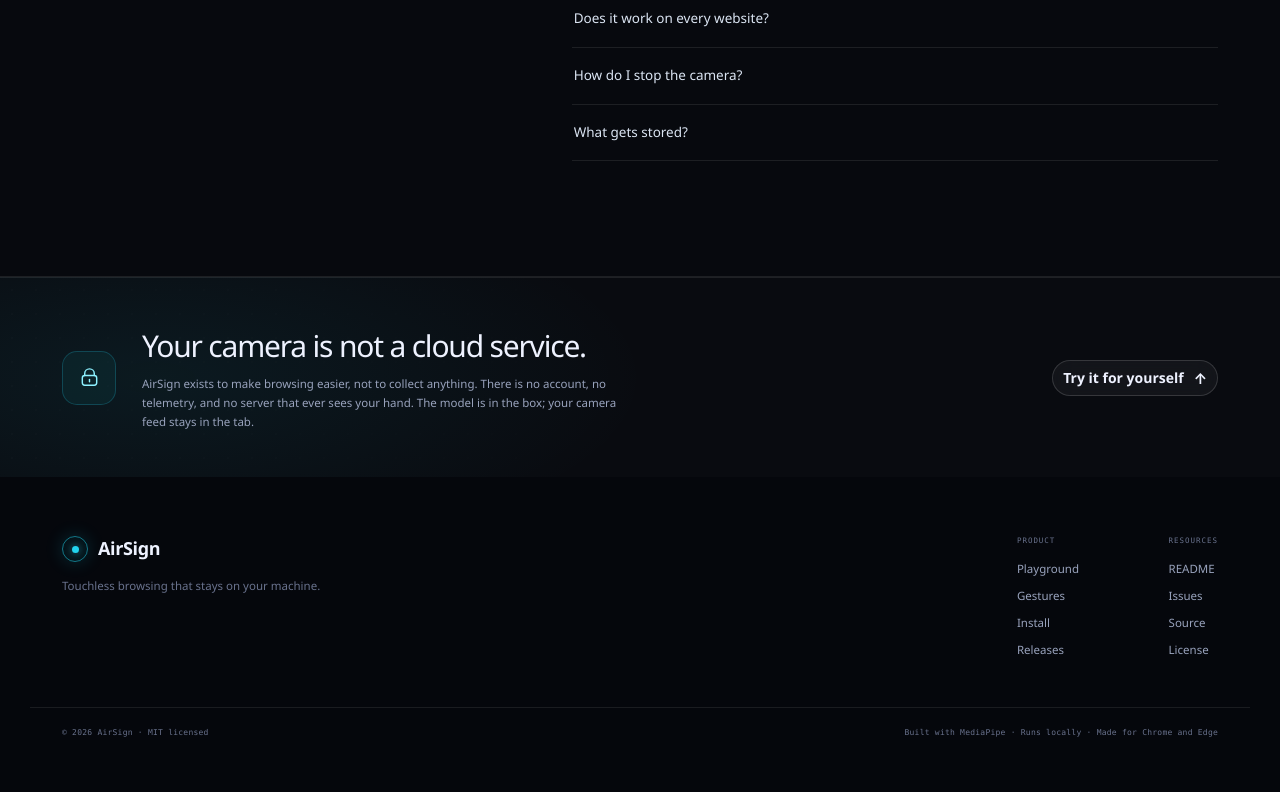
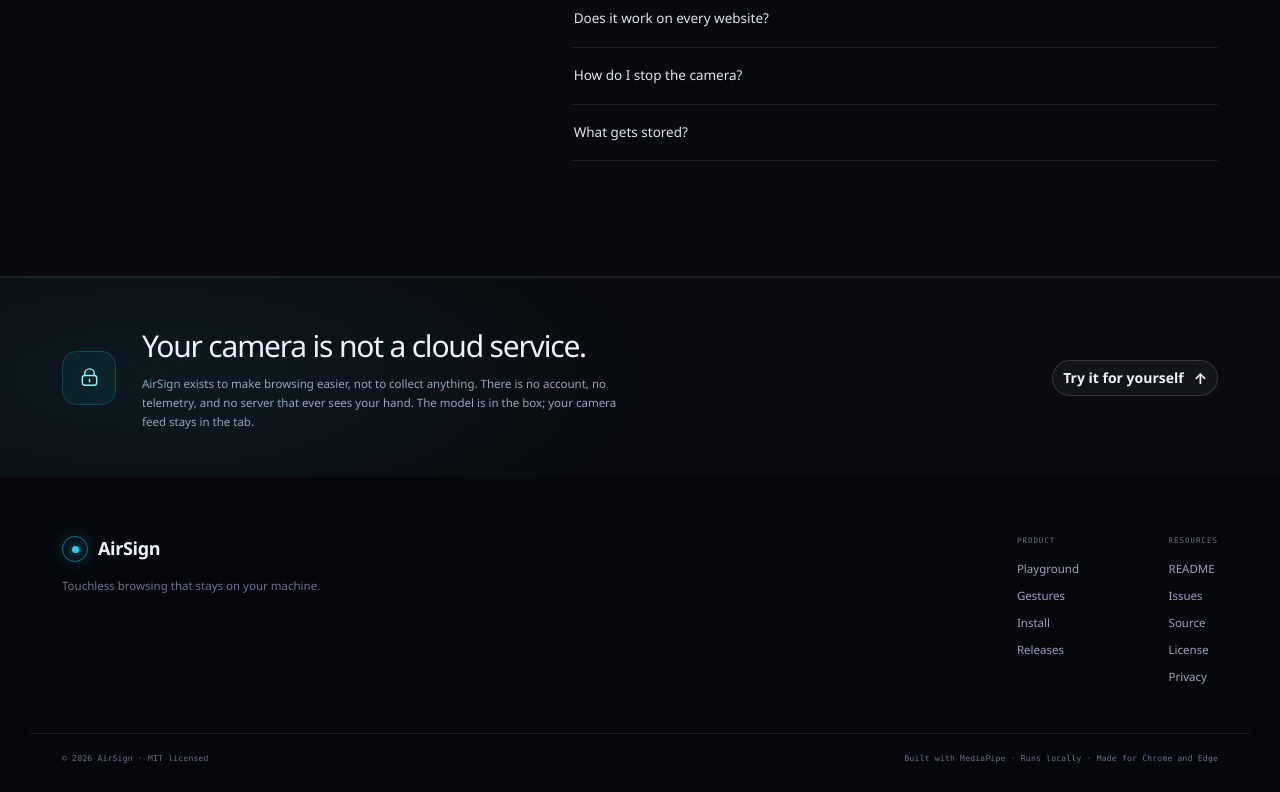
Before and after one commit to abhinavtie2008/AirSign, a website with bundled scripts: page docs/index.html in a window 1280 px wide. Shown: the part 6436-7228 px from the top of the page. Before the commit the page ends 7201 px from the top, so only its background shows below. Built offline with nearby package versions, Linux system fonts and the light colour scheme.

Commit message:
Add Privacy link to index.html

```diff
--- a/docs/index.html
+++ b/docs/index.html
@@ -604,6 +604,7 @@
           <a href="https://github.com/abhinavtie2008/AirSign/issues" target="_blank" rel="noreferrer">Issues</a>
           <a href="https://github.com/abhinavtie2008/AirSign" target="_blank" rel="noreferrer">Source</a>
           <a href="https://github.com/abhinavtie2008/AirSign/blob/main/LICENSE" target="_blank" rel="noreferrer">License</a>
+          <a href="./privacy.html">Privacy</a>
         </div>
       </div>
     </div>
```
